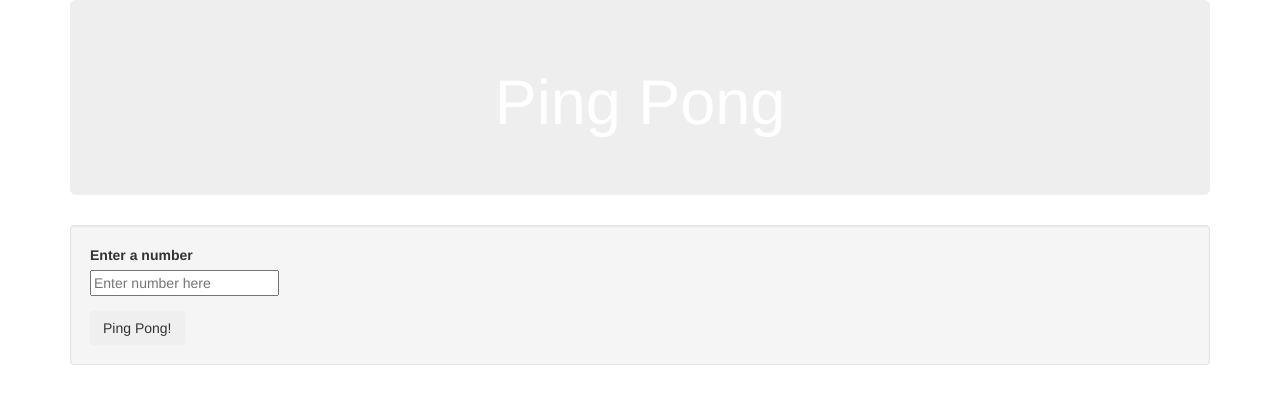
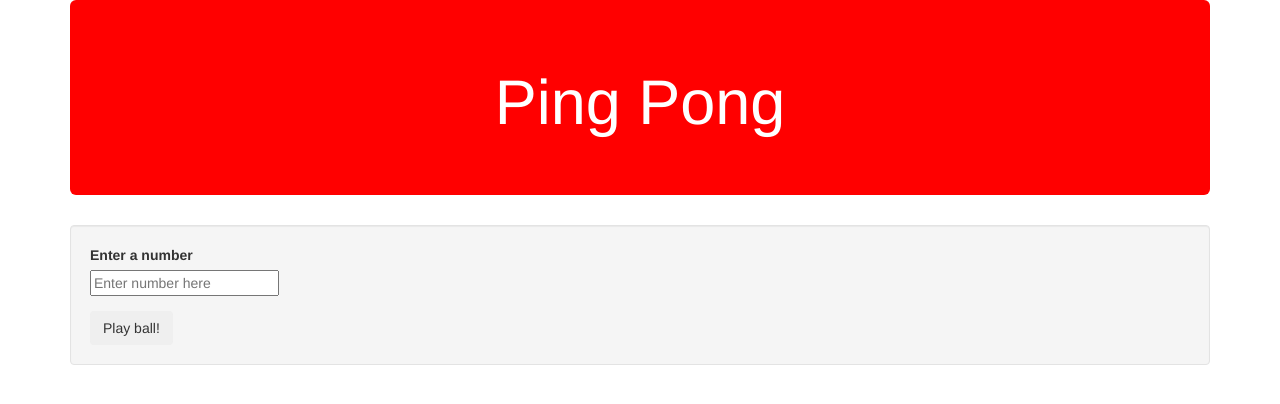
Before and after one commit to afastbaker/pingpong, a plain HTML site: page index.html in a window 1280 px wide. Drawn offline with nearby package versions, Linux system fonts and the light colour scheme.

Commit message:
This will add some small edits to html, css and js

```diff
--- a/css/styles.css
+++ b/css/styles.css
@@ -1,6 +1,6 @@
 .jumbotron {
   text-align: center;
   font-family: , cursive;
-  background-color: #;
+  background-color: red;
   color: white;
 }
--- a/index.html
+++ b/index.html
@@ -14,13 +14,13 @@
     </div>
 
     <div class="well">
-      <form id="formOne">
+      <form id="ping-pong">
         <div class="form-group">
           <label id="toptext" for="userInput">Enter a number</label>
           <p><input id="userInput" type="number" placeholder="Enter number here"></p>
         </div>
 
-        <button type="submit" class="btn">Ping Pong!</button>
+        <button type="submit" class="btn">Play ball!</button>
       </form>
     </div>
 
```
